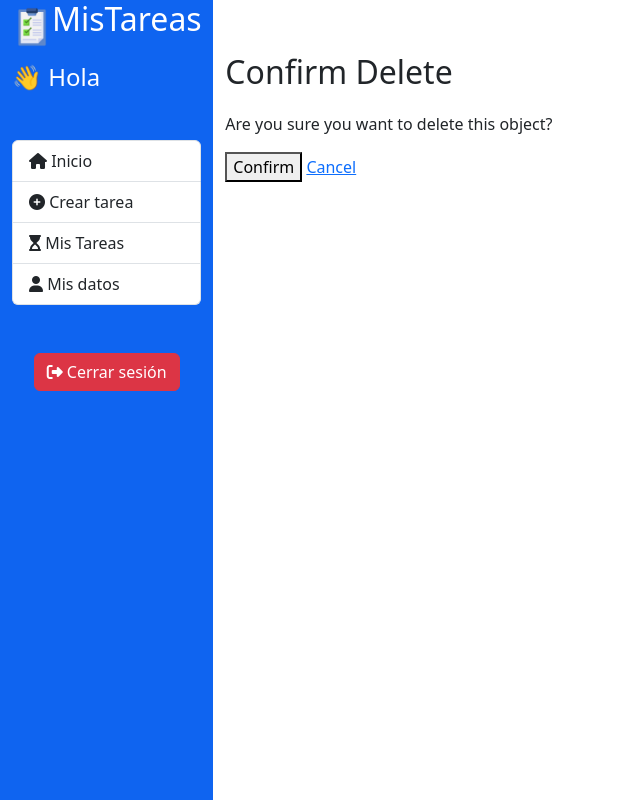
After one commit to eduardoescarez/mistareas, a Django app: page /internal/tarea/1/eliminar in a window 1280 px wide. The commit adds this page. Shown: the whole page, without its empty margins (0-640 px from the left). Run offline with Django 4.2, Linux system fonts and the light colour scheme; a user stored in the database is signed in; tables that the repository leaves empty hold one stand-in row (values such as "Sample post"); some libraries are stand-ins or nearby versions.

Commit message:
Implementado eliminar tarea

```diff
--- /dev/null
+++ b/sitioweb/mistareas/templates/eliminar_tarea.html
@@ -0,0 +1,32 @@
+{% extends 'components/base_internal_part.html' %}
+{% load static %}
+
+{% block contenido %}
+
+<div>
+    <div class="row">
+        <div class="col-sm-12 col-md-3 col-xl-2 sidebar-internal">
+
+            {% include 'components/sidebar_internal_part.html' %}
+
+        </div>
+        <div class="col-sm-12 col-md-9 col-xl-10 mainbar-internal">
+            {% include 'components/messages_part.html' %}
+            <div class="mt-3">
+                <div class="row">
+                    <p class="fs-2">Confirm Delete</p>
+                </div>
+                <div class="row">
+                    <p>Are you sure you want to delete this object?</p>
+                    <form method="post">
+                        {% csrf_token %}
+                        <button type="submit">Confirm</button>
+                        <a href="{% url 'listar_tareas' %}">Cancel</a>
+                    </form>
+                </div>
+            </div>
+        </div>
+    </div>
+</div>
+
+{% endblock %}
--- a/sitioweb/mistareas/templates/read_task.html
+++ b/sitioweb/mistareas/templates/read_task.html
@@ -23,7 +23,7 @@
                                 <a href="{% url 'home_internal' %}" class="btn btn-primary"><i class="fa-solid fa-arrow-left"></i> Volver atrás</a>
                                 <a href="{% url 'editar_tarea' id_tarea=tarea.id %}" class="btn btn-primary"><i class="fa-solid fa-pen-to-square"></i> Editar tarea</a>
                                 <a href="#" class="btn btn-primary"><i class="fa-solid fa-check"></i> Marcar como completado</a>
-                                <a href="#" class="btn btn-danger"><i class="fa-regular fa-trash-can"></i> Eliminar</a>
+                                <a href="{% url 'eliminar_tarea' pk=tarea.id %}" class="btn btn-danger"><i class="fa-regular fa-trash-can"></i> Eliminar</a>
                             </div>
                         </div>
                     </div>
--- a/sitioweb/mistareas/views.py
+++ b/sitioweb/mistareas/views.py
@@ -1,8 +1,9 @@
 from django.shortcuts import render, redirect
-from django.views.generic import TemplateView, UpdateView
+from django.views.generic import TemplateView, UpdateView, DeleteView
 from django.contrib.auth import authenticate, login, logout
 from mistareas.forms import FormularioLogin, FormularioNuevaTarea, FormularioObservaciones
 from mistareas.models import Tareas, Etiquetas, Estados
+from django.urls import reverse_lazy
 
 # Create your views here.
 
@@ -72,7 +73,7 @@ class ListAllTaskView(TemplateView):
         return redirect('listar_tareas')
 
 
-## Ver una tarea
+## Ver una tarea, agrega observaciones
 class ReadTaskView(TemplateView):
     template_name= 'read_task.html'
     def get(self, request, *args, **kwargs):
@@ -177,3 +178,9 @@ class EditTaskView(TemplateView):
             'mensajes': mensajes
         }
         return render(request, self.template_name, context)
+
+## Elimina una tarea
+class DeleteTaskView(DeleteView):
+    model = Tareas
+    template_name = 'eliminar_tarea.html'
+    success_url = '/internal/tareas/ver'
--- a/sitioweb/sitioweb/urls.py
+++ b/sitioweb/sitioweb/urls.py
@@ -18,7 +18,7 @@ from django.contrib import admin
 from django.urls import path
 
 from mainsite.views import IndexView
-from mistareas.views import LoginView, HomeInternalView, ReadTaskView, CreateTaskView, ListAllTaskView, EditTaskView
+from mistareas.views import LoginView, HomeInternalView, ReadTaskView, CreateTaskView, ListAllTaskView, EditTaskView, DeleteTaskView
 from django.contrib.auth.views import LogoutView
 from django.contrib.auth.decorators import login_required
 
@@ -29,8 +29,9 @@ urlpatterns = [
     path('login/', LoginView.as_view(), name='login'),
     path('logout/', LogoutView.as_view(), name='logout'),
     path('internal/home', login_required(HomeInternalView.as_view()), name='home_internal'),
+    path('internal/tareas/ver', login_required(ListAllTaskView.as_view()), name='listar_tareas'),
     path('internal/tarea/<int:id_tarea>/ver', login_required(ReadTaskView.as_view()), name='leer_tarea'),
     path('internal/tarea/<int:id_tarea>/editar', login_required(EditTaskView.as_view()), name='editar_tarea'),
     path('internal/tarea/crear', login_required(CreateTaskView.as_view()), name='crear_tarea'),
-    path('internal/tareas/ver', login_required(ListAllTaskView.as_view()), name='listar_tareas'),
+    path('internal/tarea/<int:pk>/eliminar', login_required(DeleteTaskView.as_view()), name='eliminar_tarea'),
 ]
```
